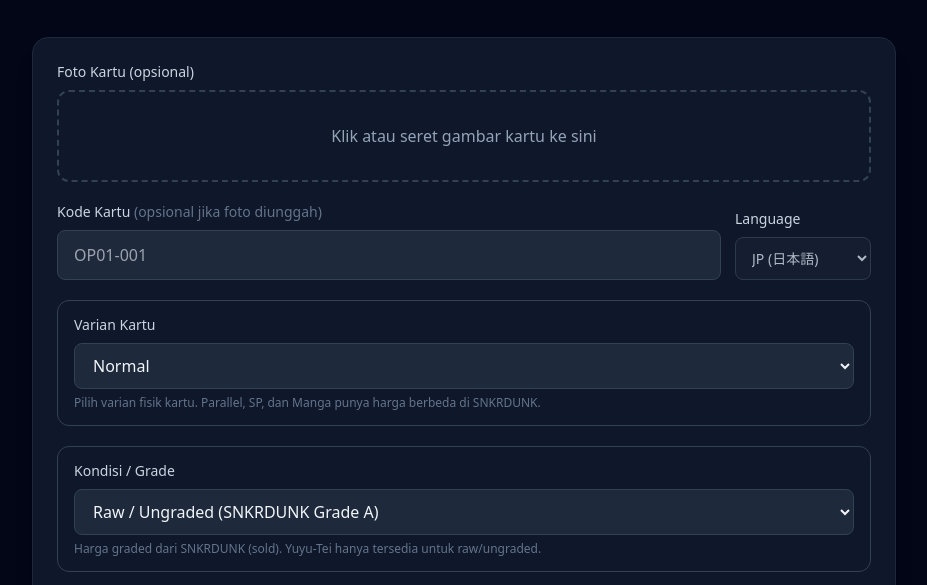
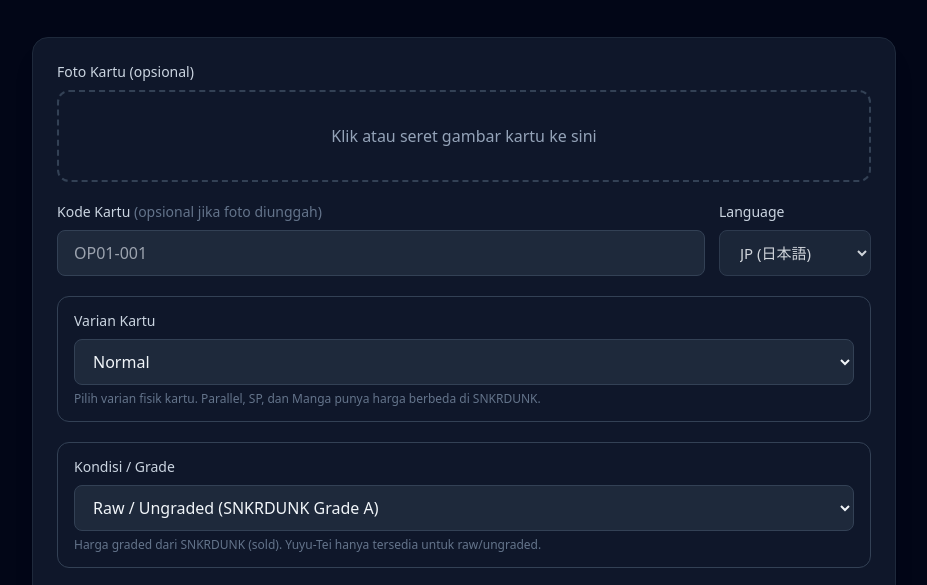
Before and after one commit to fs-capital-six/one-piece-card-price-checker, a website: page public/index.html in a window 1280 px wide. Shown: the part 195-780 px from the top of the page, without its empty margins (176-1103 px from the left). Drawn offline with nearby package versions, Linux system fonts and the light colour scheme.

Commit message:
Align card code and language input heights for a cleaner row layout.
Use shared form control styles so the locked language select matches the card code text field height on all screen sizes.

Co-authored-by: Cursor <cursoragent@cursor.com>

```diff
--- a/public/index.html
+++ b/public/index.html
@@ -47,7 +47,7 @@
                   id="cardSetId"
                   name="cardSetId"
                   placeholder="OP01-001"
-                  class="w-full bg-slate-800 border border-slate-700 rounded-lg px-4 py-3 focus:outline-none focus:ring-2 focus:ring-amber-500"
+                  class="card-code-input"
                 />
               </div>
               <div class="language-inline">
--- a/public/styles.css
+++ b/public/styles.css
@@ -85,14 +85,34 @@
 
 @media (min-width: 640px) {
   .language-inline {
-    width: 8.5rem;
+    width: 9.5rem;
     flex-shrink: 0;
   }
 }
 
-.filter-select-compact {
-  padding: 0.625rem 0.75rem;
-  font-size: 0.875rem;
+.card-code-input,
+.card-code-row .filter-select-compact {
+  width: 100%;
+  min-height: 2.875rem;
+  box-sizing: border-box;
+  background: #1e293b;
+  border: 1px solid #334155;
+  border-radius: 0.5rem;
+  padding: 0.625rem 1rem;
+  color: #f1f5f9;
+  font-size: 1rem;
+  line-height: 1.25;
+}
+
+.card-code-input:focus,
+.card-code-row .filter-select-compact:focus {
+  outline: none;
+  box-shadow: 0 0 0 2px #f59e0b;
+}
+
+.card-code-row .filter-select-compact {
+  padding-right: 0.75rem;
+  font-size: 0.9375rem;
 }
 
 .variant-badge-normal {
```
